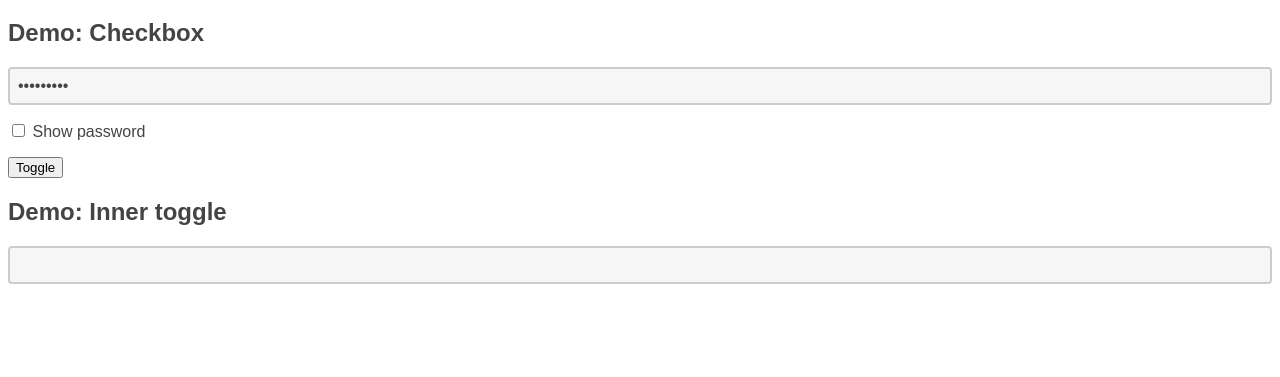
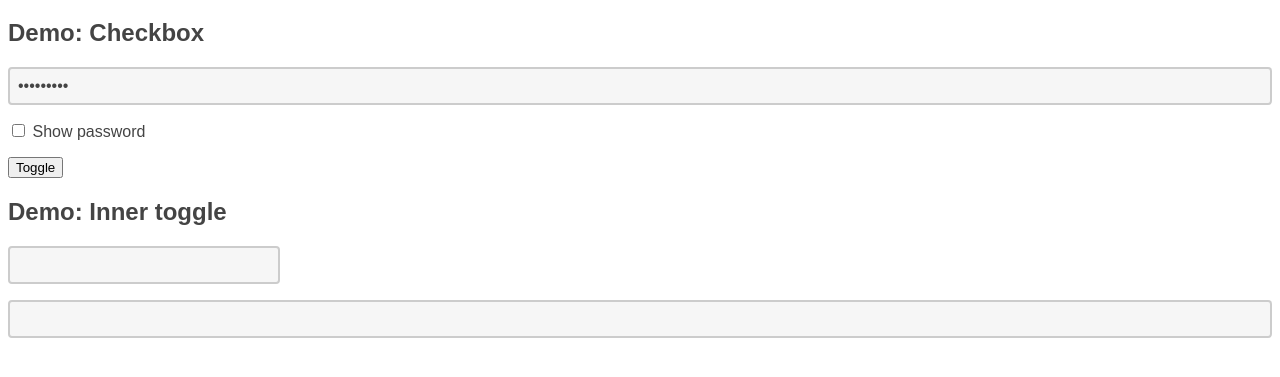
Before and after one commit to cloudfour/hideShowPassword, a plain HTML site: page index.html in a window 1280 px wide. Shown: the part 61-438 px from the top of the page. Drawn offline with nearby package versions, Linux system fonts and the light colour scheme.

Commit message:
misc cleanup

```diff
--- a/hideShowPassword.js
+++ b/hideShowPassword.js
@@ -53,7 +53,7 @@
       if (typeof options !== 'object') {
         options = { show: options };
       }
-      if (options.show = 'toggle') {
+      if (options.show === 'toggle') {
         options.show = toggleFallback;
       }
       return $.extend({}, base, options);
--- a/index.html
+++ b/index.html
@@ -65,6 +65,7 @@ input[type=password]:focus, input[type=text]:focus {
 
 <h2>Demo: Inner toggle</h2>
 
+<p><input type="password" class="with-toggle" value="" /></p>
 <p><input type="password" class="with-toggle input-block" value="" /></p>
 
 <script src="http://code.jquery.com/jquery-1.10.0.min.js"></script>
@@ -80,8 +81,7 @@ $('#toggle-button').on('click', function () {
   $('#password').togglePassword();
 });
 
-$('.with-toggle').hideShowPassword({
-  show: true,
+$('.with-toggle').showPassword({
   innerToggle: true,
   touchSupport: Modernizr.touch
 });
```
